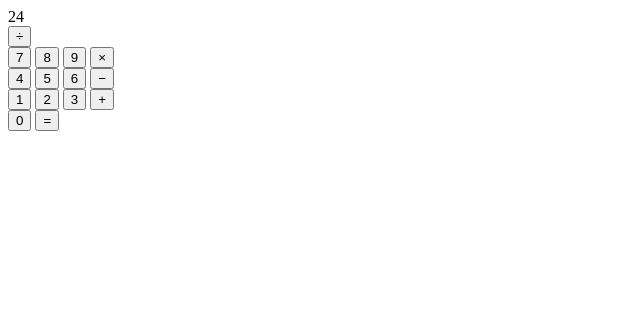
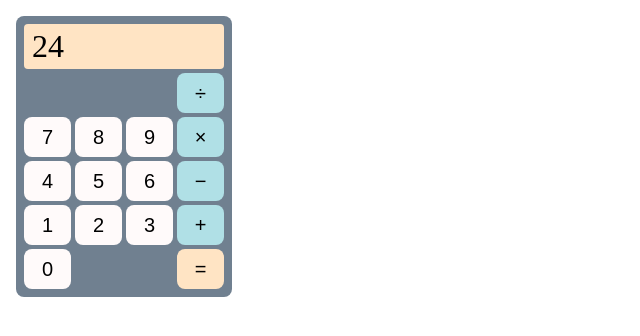
Before and after one commit to mjr141/calculator, a plain HTML site: page index.html in a window 1280 px wide. Shown: the whole page, without its empty margins (0-640 px from the left). Drawn offline with Linux system fonts and the light colour scheme.

Commit message:
align buttons and style calculator

```diff
--- a/index.html
+++ b/index.html
@@ -3,13 +3,17 @@
 <head>
   <meta charset="UTF-8">
   <title>Calculator</title>
+  <link rel="stylesheet" href="styles.css">
 </head>
 <body>
-  <div class="calculator-container">
+  <div class="container">
     <div class="display">
       24
     </div>
     <div class="row">
+      <button class="empty"></button>
+      <button class="empty"></button>
+      <button class="empty"></button>
       <button class="operator">&divide;</button>
     </div>
     <div class="row">
@@ -31,8 +35,10 @@
       <button class="operator">+</button>
     </div>
     <div class="row">
-      <button>0</button>
-      <button class="operator">=</button>
+      <button class="digit">0</button>
+      <button class="empty"></button>
+      <button class="empty"></button>
+      <button id="equals" class="operator">=</button>
     </div>
   </div>
   <script src="script.js"></script>
--- a/styles.css
+++ b/styles.css
@@ -0,0 +1,61 @@
+body {
+  margin: 0;
+}
+
+.container {
+  margin: 16px;
+  max-width: 200px;
+  padding: 4px 8px;
+  background-color: slategrey;
+  border-radius: 8px;
+}
+
+.row {
+  margin: 4px 0px;
+  gap: 4px;
+  display: flex;
+  justify-content: space-between;
+}
+
+.display {
+  color: #000;
+  background-color: bisque;
+  font-size: 32px;
+  box-sizing: border-box;
+  min-height: 40px;
+  padding: 4px 8px;
+  border-radius: 4px;
+  margin: 4px 0px;
+}
+
+button {
+  padding: 0;
+  border: none;
+  border-radius: 8px;
+  font-size: 20px;
+  min-height: 40px;
+  flex: 1;
+}
+
+.digit {
+  color: #000;
+  background-color: snow;
+}
+
+.operator {
+  color: #000;
+  background-color: powderblue;
+}
+
+#equals {
+  background-color: bisque;
+}
+
+.empty {
+  visibility: hidden;
+}
+
+/* digits light grey background
+operators light blue background
+equals light purple background
+display light purple background (lighter than equals), larger text */
```
